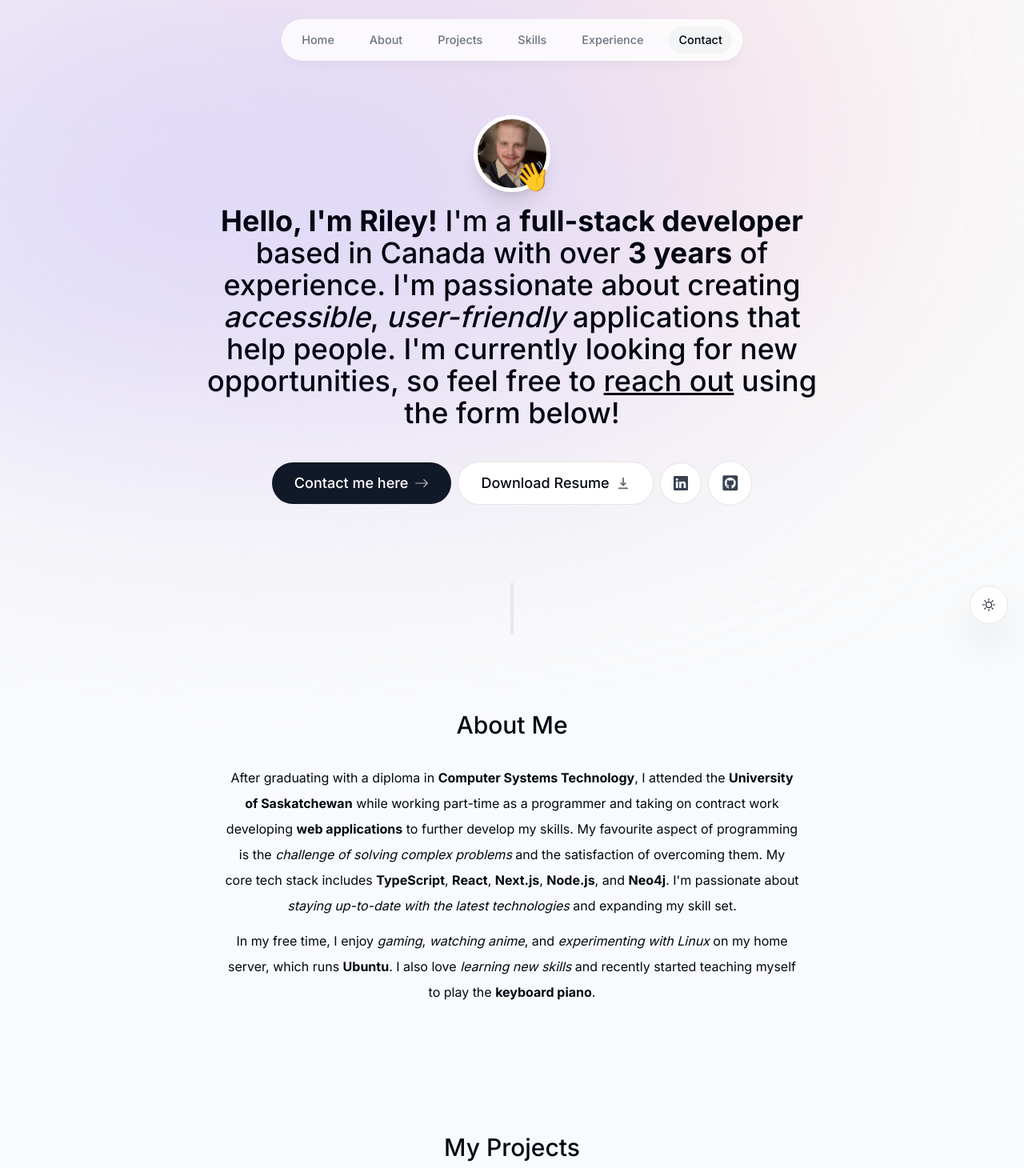
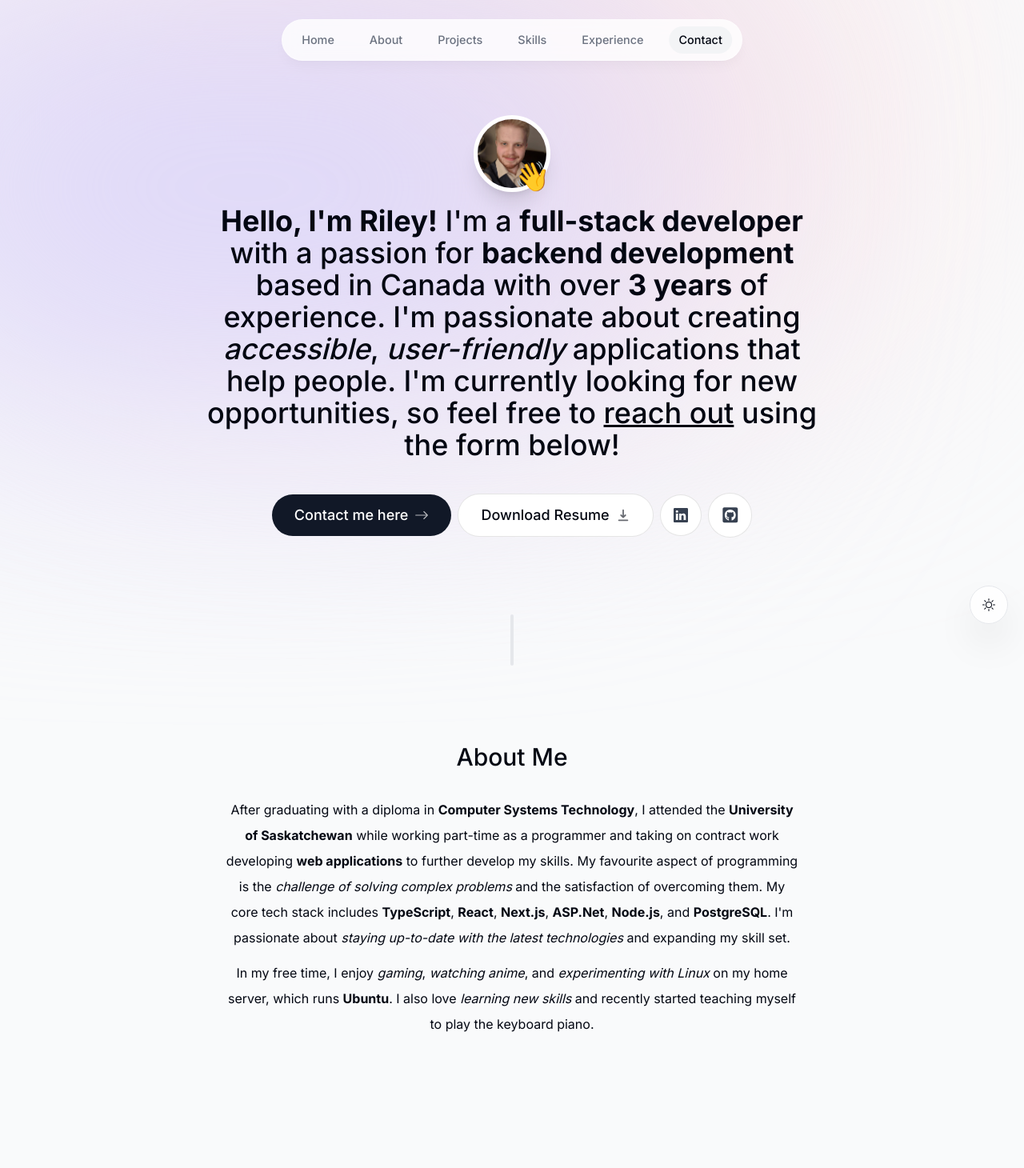
Before and after one commit to Riley-Chometa/portfolio, a Next.js app: page / in a window 1280 px wide. Shown: the top 1460 px of the page at 80% size. Built offline with nearby package versions, Linux system fonts and the light colour scheme; no server answers.

Commit message:
updated about section and intro

```diff
--- a/components/about.tsx
+++ b/components/about.tsx
@@ -18,11 +18,11 @@ export default function About() {
     >
         <SectionHeading >About Me</SectionHeading>
         <p className="mb-3">
-          After graduating with a diploma in <span className="font-bold">Computer Systems Technology</span>, I attended the <span className="font-bold">University of Saskatchewan</span> while working part-time as a programmer and taking on contract work developing <span className="font-bold">web applications</span> to further develop my skills. My favourite aspect of programming is the <span className="italic">challenge of solving complex problems</span> and the satisfaction of overcoming them. My core tech stack includes <span className="font-bold">TypeScript</span>, <span className="font-bold">React</span>, <span className="font-bold">Next.js</span>, <span className="font-bold">Node.js</span>, and <span className="font-bold">Neo4j</span>. I&apos;m passionate about <span className="italic">staying up-to-date with the latest technologies</span> and expanding my skill set.
+          After graduating with a diploma in <span className="font-bold">Computer Systems Technology</span>, I attended the <span className="font-bold">University of Saskatchewan</span> while working part-time as a programmer and taking on contract work developing <span className="font-bold">web applications</span> to further develop my skills. My favourite aspect of programming is the <span className="italic">challenge of solving complex problems</span> and the satisfaction of overcoming them. My core tech stack includes <span className="font-bold">TypeScript</span>, <span className="font-bold">React</span>, <span className="font-bold">Next.js</span>, <span className="font-bold">ASP.Net</span>, <span className="font-bold">Node.js</span>, and <span className="font-bold">PostgreSQL</span>. I&apos;m passionate about <span className="italic">staying up-to-date with the latest technologies</span> and expanding my skill set.
         </p>
 
         <p>
-          In my free time, I enjoy <span className="italic">gaming</span>, <span className="italic">watching anime</span>, and <span className="italic">experimenting with Linux</span> on my home server, which runs <span className="font-bold">Ubuntu</span>. I also love <span className="italic">learning new skills</span> and recently started teaching myself to play the <span className="font-bold">keyboard piano</span>.
+          In my free time, I enjoy <span className="italic">gaming</span>, <span className="italic">watching anime</span>, and <span className="italic">experimenting with Linux</span> on my home server, which runs <span className="font-bold">Ubuntu</span>. I also love <span className="italic">learning new skills</span> and recently started teaching myself to play the keyboard piano.
         </p>
     </motion.section>
   )
--- a/components/intro.tsx
+++ b/components/intro.tsx
@@ -58,7 +58,7 @@ export default function Intro() {
             initial={{ opacity: 0, y: 100 }}
             animate={{ opacity: 1, y: 0 }}
         >
-            <span className="font-bold">Hello, I&apos;m Riley!</span> I&apos;m a <span className="font-bold">full-stack developer</span> based in Canada with over <span className="font-bold">{getYearsExperience()} years</span> of experience. I&apos;m passionate about creating <span className="italic">accessible</span>, <span className="italic">user-friendly</span> applications that help people. I&apos;m currently looking for new opportunities, so feel free to <span className="underline">reach out</span> using the form below!
+            <span className="font-bold">Hello, I&apos;m Riley!</span> I&apos;m a <span className="font-bold">full-stack developer</span> with a passion for <span className="font-bold">backend development</span> based in Canada with over <span className="font-bold">{getYearsExperience()} years</span> of experience. I&apos;m passionate about creating <span className="italic">accessible</span>, <span className="italic">user-friendly</span> applications that help people. I&apos;m currently looking for new opportunities, so feel free to <span className="underline">reach out</span> using the form below!
         </motion.h1>
 
         <motion.div className="flex flex-col sm:flex-row items-center justify-center gap-2 px-4 text-lg font-medium"
```
